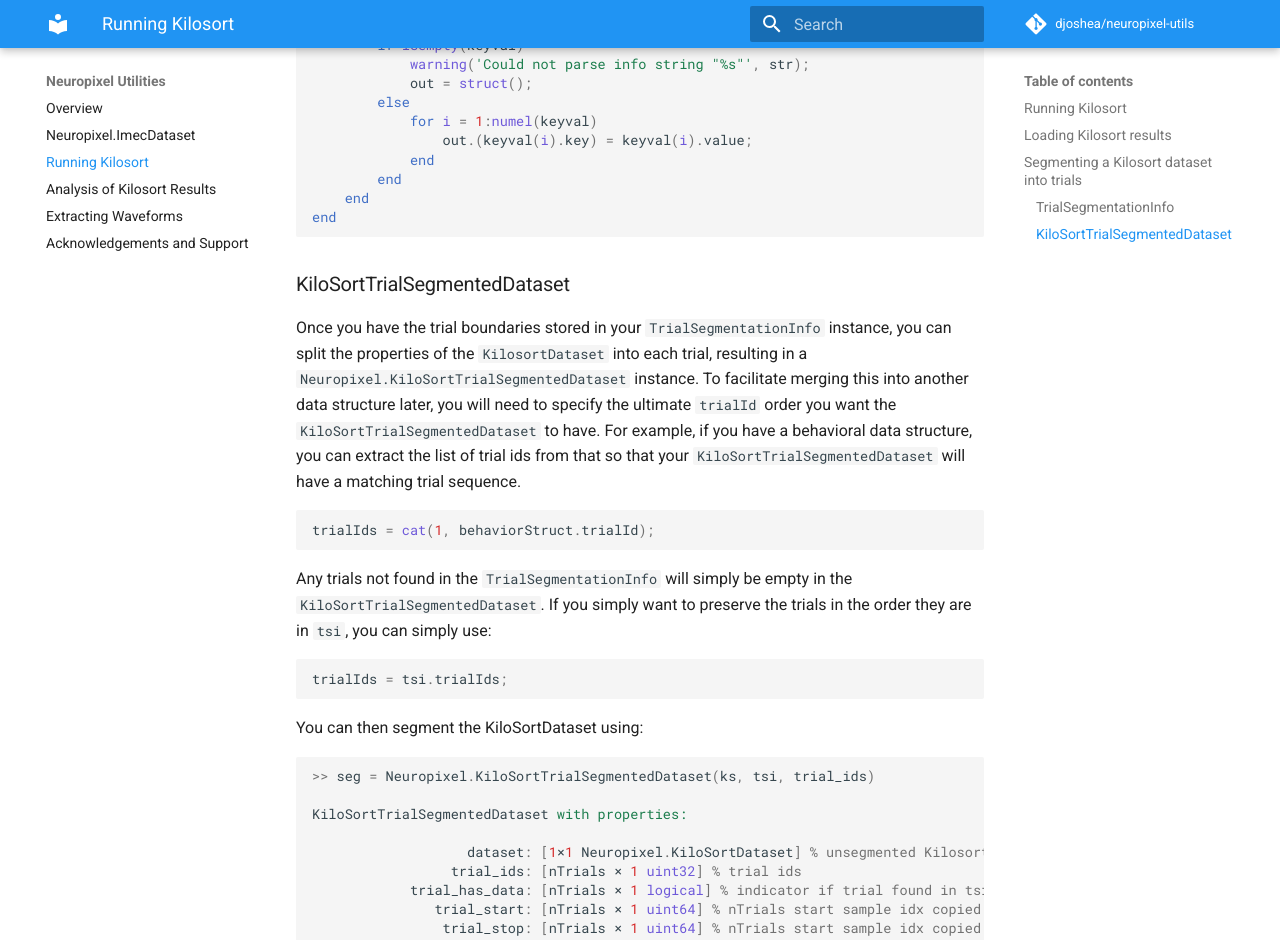
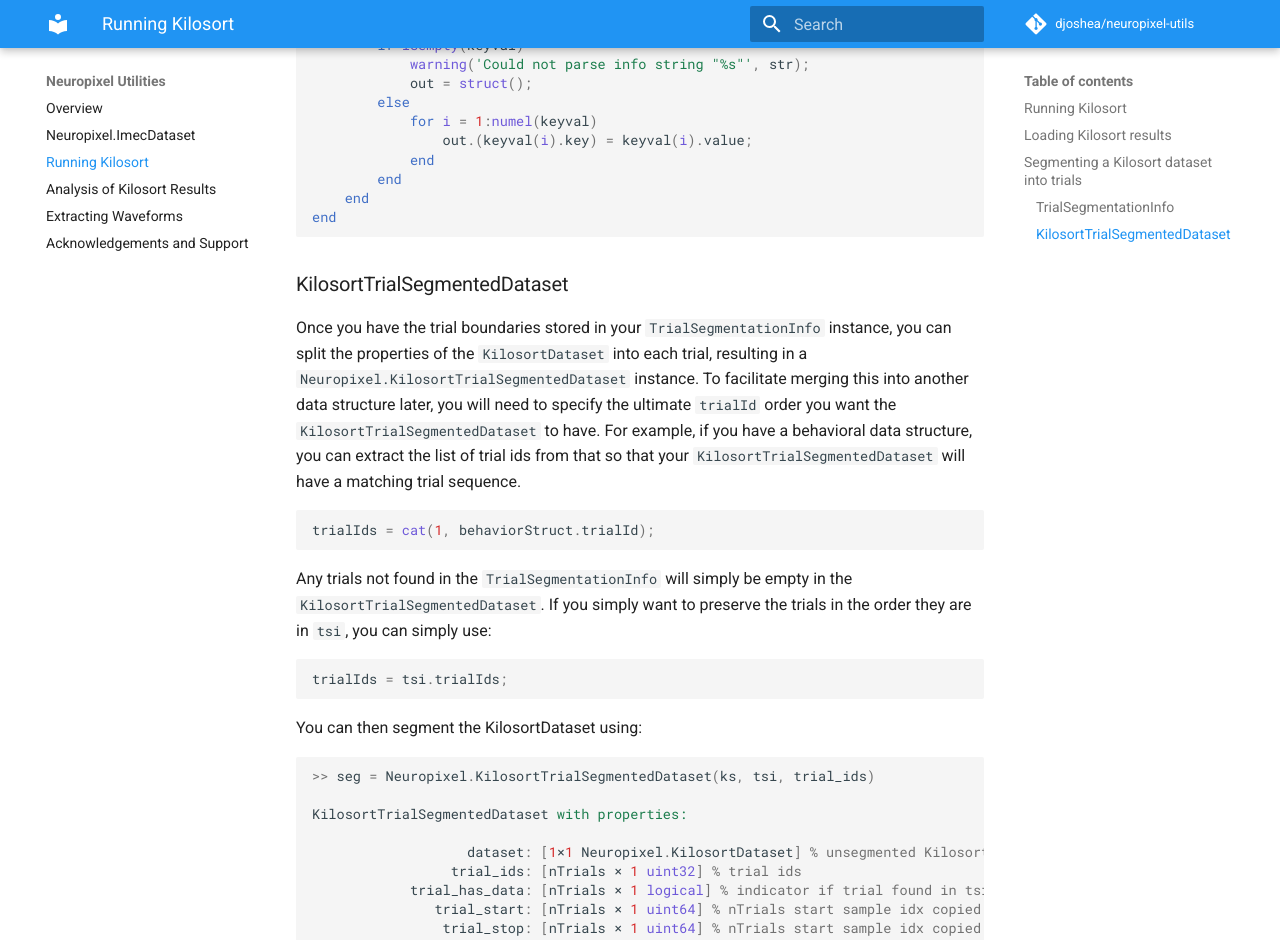
Before and after one commit to djoshea/neuropixel-utils, an MkDocs documentation site: the page built from docs/kilosort.md, in a window 1280 px wide and 1400 px high, scrolled down 5259 px. Shown: the top 940 px of the window. Built offline with MkDocs 1.6.1 and Material for MkDocs 9.7.7, drawn with Linux system fonts in a browser that asks for light colours; comment, search, counter and statistics services are not loaded; some of the changed text lies outside the part shown.

````diff
--- a/docs/kilosort.md
+++ b/docs/kilosort.md
@@ -12,13 +12,13 @@ Neuropixel.runKilosort1(imec, ...);
 
 Or for Kilosort 2:
 ```matlab
-Neuropixel.runKiloSort2(imec, ...);
+Neuropixel.runKilosort2(imec, ...);
 ```
 
 By default, the standard configuration settings will be used. For Kilosort1, these are hardcoded based on `configFiles/StandardConfig_MOVEME.m`. For Kilosort2, the script `configFiles/configFile384.m` will be run to produce the `ops` struct, unless a different configuration file is set in the environment variable `KILOSORT_CONFIG_FILE`, which must be on the path. Default configuration settings can be overridden by passing in extra parameters, e.g.
 
 ```matlab
-Neuropixel.runKiloSort1(imec, 'Th', [4 10], 'GPU', false);
+Neuropixel.runKilosort1(imec, 'Th', [4 10], 'GPU', false);
 Neuropixel.runKilosort2(imec, 'minfr_goodchannels', 0.1);
 ```
 
@@ -33,12 +33,12 @@ ks.load();
 
 The constructor will optionally take an 'imecDataset' parameter providing the `Neuropixel.ImecDataset' instance if there is no `.imec.ap.bin` file in the Kilosort directory, and a 'channelMap' parameter in case the default is not correct. The results can then be loaded using `ks.load()`.
 
-The descriptions of each property can be found in the `+Neuropixel/KiloSortDataset.m` code, copied here for convenience, originally described in the (Phy documentation)[https://phy-contrib.readthedocs.io/en/latest/template-gui/]:
+The descriptions of each property can be found in the `+Neuropixel/KilosortDataset.m` code, copied here for convenience, originally described in the (Phy documentation)[https://phy-contrib.readthedocs.io/en/latest/template-gui/]:
 
 ```matlab
 >> ks
 
-KiloSortDataset with properties:
+KilosortDataset with properties:
 
                   path: '/data/kilosort/neuropixel_01'
            raw_dataset: [1×1 Neuropixel.ImecDataset]
@@ -228,28 +228,28 @@ function tsi = parseTrialInfoFromSync(syncRaw, fs, syncBitNames)
 end
 ```
 
-### KiloSortTrialSegmentedDataset
+### KilosortTrialSegmentedDataset
 
-Once you have the trial boundaries stored in your `TrialSegmentationInfo` instance, you can split the properties of the `KilosortDataset` into each trial, resulting in a `Neuropixel.KiloSortTrialSegmentedDataset` instance. To facilitate merging this into another data structure later, you will need to specify the ultimate `trialId` order you want the `KiloSortTrialSegmentedDataset` to have. For example, if you have a behavioral data structure, you can extract the list of trial ids from that so that your `KiloSortTrialSegmentedDataset` will have a matching trial sequence.
+Once you have the trial boundaries stored in your `TrialSegmentationInfo` instance, you can split the properties of the `KilosortDataset` into each trial, resulting in a `Neuropixel.KilosortTrialSegmentedDataset` instance. To facilitate merging this into another data structure later, you will need to specify the ultimate `trialId` order you want the `KilosortTrialSegmentedDataset` to have. For example, if you have a behavioral data structure, you can extract the list of trial ids from that so that your `KilosortTrialSegmentedDataset` will have a matching trial sequence.
 
 ```matlab
 trialIds = cat(1, behaviorStruct.trialId);
 ```
 
-Any trials not found in the `TrialSegmentationInfo` will simply be empty in the `KiloSortTrialSegmentedDataset`. If you simply want to preserve the trials in the order they are in `tsi`, you can simply use:
+Any trials not found in the `TrialSegmentationInfo` will simply be empty in the `KilosortTrialSegmentedDataset`. If you simply want to preserve the trials in the order they are in `tsi`, you can simply use:
 
 ```matlab
 trialIds = tsi.trialIds;
 ```
 
-You can then segment the KiloSortDataset using:
+You can then segment the KilosortDataset using:
 
 ```matlab
->> seg = Neuropixel.KiloSortTrialSegmentedDataset(ks, tsi, trial_ids)
+>> seg = Neuropixel.KilosortTrialSegmentedDataset(ks, tsi, trial_ids)
 
-KiloSortTrialSegmentedDataset with properties:
+KilosortTrialSegmentedDataset with properties:
 
-                   dataset: [1×1 Neuropixel.KiloSortDataset] % unsegmented KilosortDataset
+                   dataset: [1×1 Neuropixel.KilosortDataset] % unsegmented KilosortDataset
                  trial_ids: [nTrials × 1 uint32] % trial ids
             trial_has_data: [nTrials × 1 logical] % indicator if trial found in tsi
                trial_start: [nTrials × 1 uint64] % nTrials start sample idx copied from tsi
````
Also changed, not shown: docs/analysis.md (+1 -1 lines), docs/index.md (+6 -6 lines), docs/waveforms.md (+1 -1 lines), tutorial.ipynb, 6 other files.
